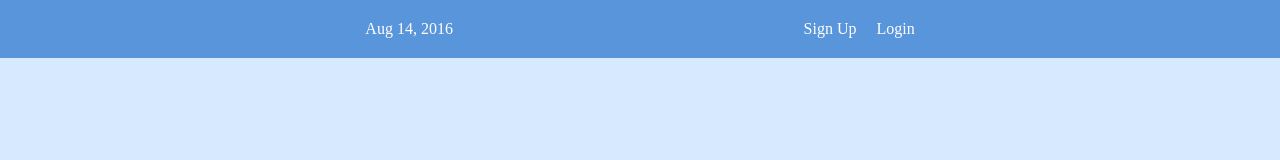
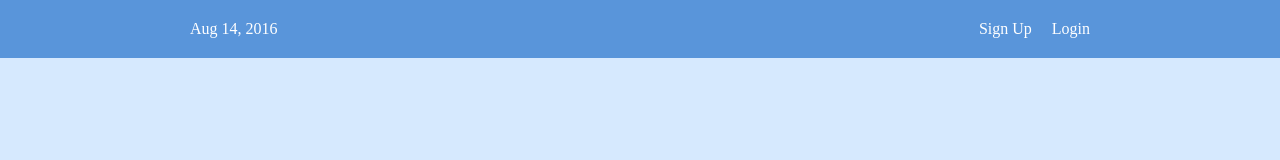
Before and after one commit to B-E-N-D-o/atomicproject, a plain HTML site: page index.html in a window 1280 px wide. Shown: the top 160 px of the page. Drawn offline with Linux system fonts and the light colour scheme.

Commit message:
Changed the div flex by a auto-margins

```diff
--- a/index.html
+++ b/index.html
@@ -10,10 +10,8 @@
     <div class="menu-container">
         <div class="menu">
             <div class="date">Aug 14, 2016</div>
-             <div class="links">
-                <div class="signup">Sign Up</div>
-                <div class="login">Login</div>
-             </div>
+            <div class="signup">Sign Up</div>
+            <div class="login">Login</div>
         </div>
     </div>
 
--- a/style.css
+++ b/style.css
@@ -21,12 +21,14 @@
     justify-content: space-around;
   }
 
-.links{
-    /* border: 1px solid #fff; */
+/* .links{
     display: flex;
     justify-content: flex-end;
+} */
+
+.signup{
+    margin: 0 0 0 auto;
 }
-
 .login{
     margin-left: 20px;
 }
```
